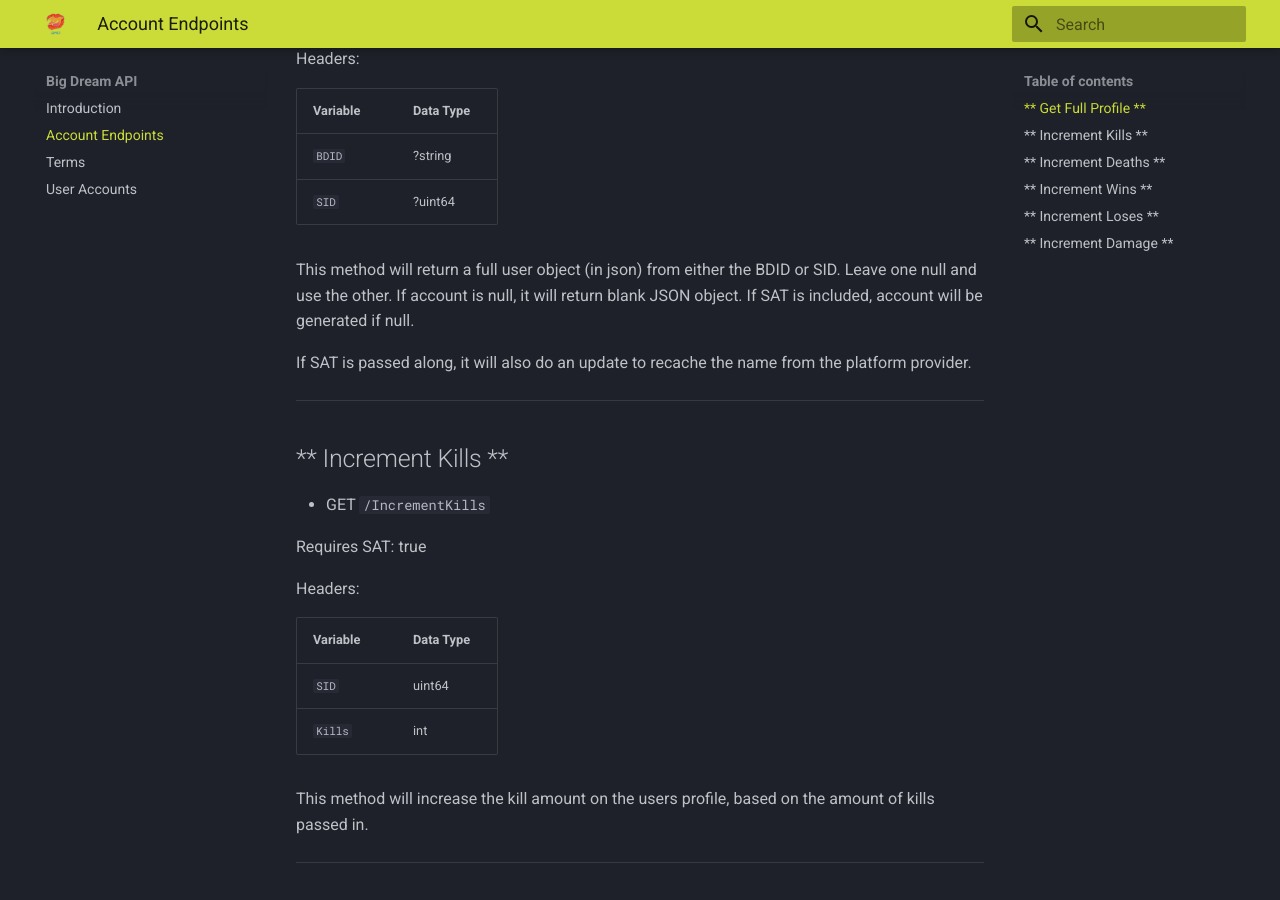
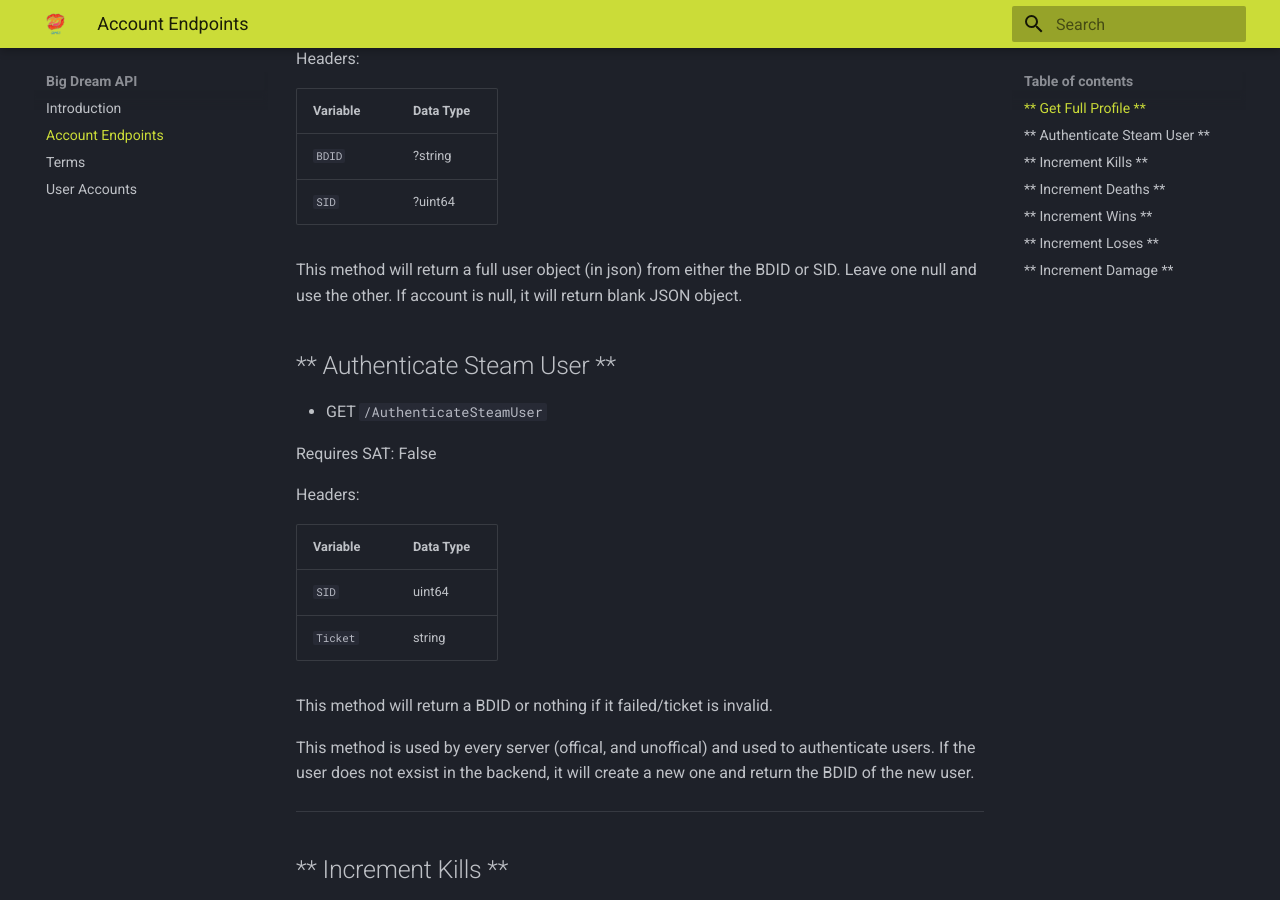
Before and after one commit to Big-Dream-Studios/Big-Dream-Studios.github.io, an MkDocs documentation site: the page built from docs/accountmethods.md, in a window 1280 px wide and 900 px high, scrolled down 333 px. Built offline with MkDocs 1.6.1 and Material for MkDocs 9.7.7, drawn with Linux system fonts in a browser that asks for light colours.

Commit message:
Update accountmethods.md

```diff
--- a/docs/accountmethods.md
+++ b/docs/accountmethods.md
@@ -17,9 +17,25 @@ Headers:
 | `SID`                                  | ?uint64     |
 
 This method will return a full user object (in json) from either the BDID or SID. Leave one null and use the other.
-If account is null, it will return blank JSON object. If SAT is included, account will be generated if null.
+If account is null, it will return blank JSON object.
 
-If SAT is passed along, it will also do an update to recache the name from the platform provider.
+## ** Authenticate Steam User **
+
+* GET `/AuthenticateSteamUser`
+
+Requires SAT: False
+
+Headers:
+
+| Variable                               | Data Type   |
+| -------------------------------------- | ----------- |
+| `SID`                                  | uint64      |
+| `Ticket`                               | string      |
+
+This method will return a BDID or nothing if it failed/ticket is invalid.
+
+This method is used by every server (offical, and unoffical) and used to authenticate users.
+If the user does not exsist in the backend, it will create a new one and return the BDID of the new user.
 
 -----------------
 
```
